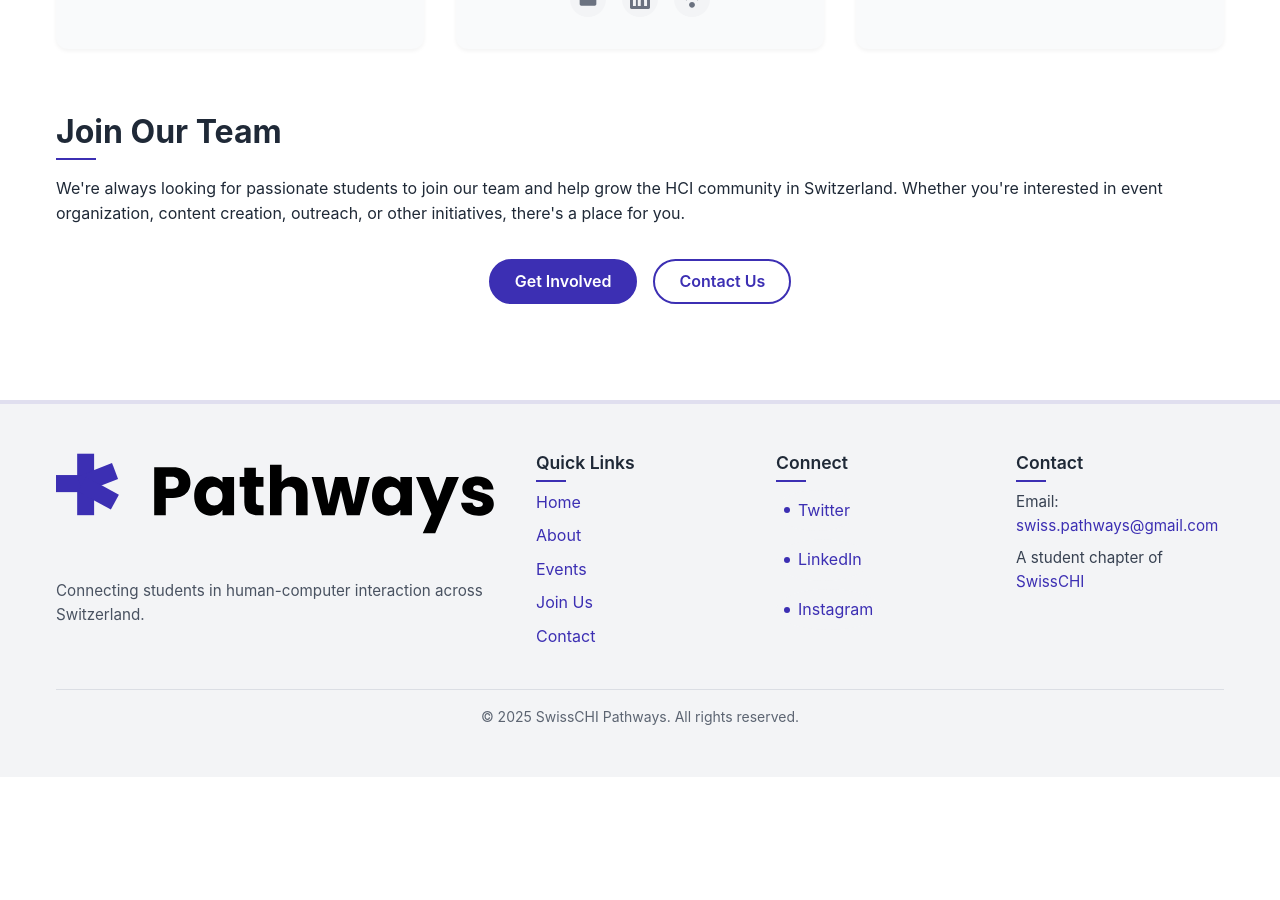
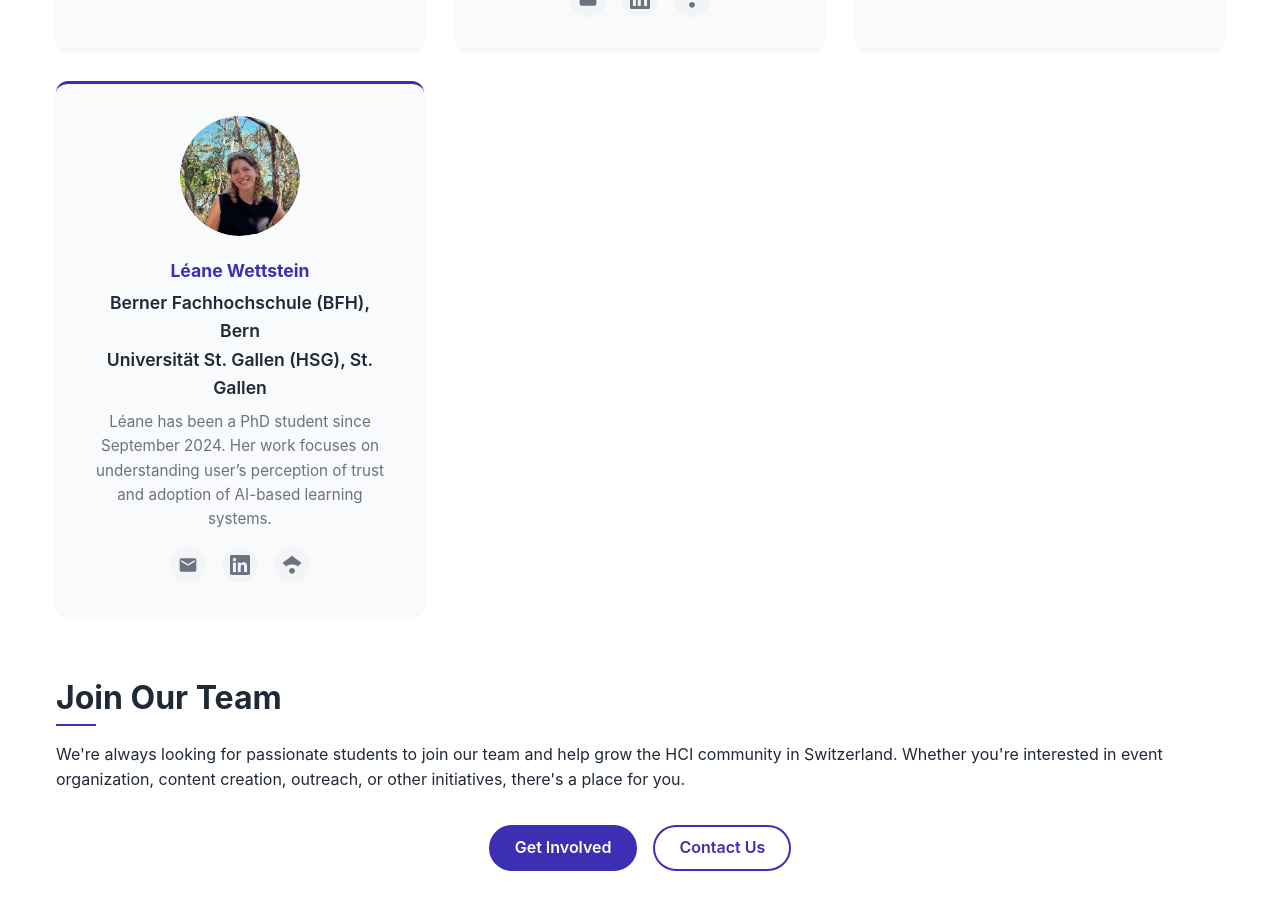
Before and after one commit to SwissCHI-Pathways/swisschi-pathways.github.io, a Jekyll site: the page built from team.md, in a window 1280 px wide and 900 px high, scrolled down 822 px. Built offline with Jekyll 4.4.1, drawn with Linux system fonts in a browser that asks for light colours; before the commit the page ends 1599 px from its top, so only the background shows below that.

Commit message:
Add Léane Wettstein's profile to the team page

```diff
--- a/team.md
+++ b/team.md
@@ -94,6 +94,36 @@
               </svg>
             </a>
             <a href="https://scholar.google.com/citations?user=hZFxf-kAAAAJ" class="social-link" title="Google Scholar">
+              <svg width="20" height="20" viewBox="0 0 24 24" fill="currentColor">
+                <path d="M5.242 13.769L0.5 9.5 12 1l11.5 8.5-4.742 4.269C17.548 12.179 14.992 11.5 12 11.5s-5.548.679-6.758 2.269z"/>
+                <path d="M12 15.5c-1.933 0-3.5 1.567-3.5 3.5s1.567 3.5 3.5 3.5 3.5-1.567 3.5-3.5-1.567-3.5-3.5-3.5z"/>
+              </svg>
+            </a>
+          </div>
+        </div>
+      </div>
+      <div class="team-member">
+        <div class="member-photo">
+          <div class="photo-placeholder">
+            <img src="{{ '/assets/images/team/leane.jpg' | relative_url }}" alt="Léane Wettstein" width="100" height="100">
+          </div>
+        </div>
+        <div class="member-info">
+          <h3>Léane Wettstein</h3>
+          <p class="member-affiliation">Berner Fachhochschule (BFH), Bern<br>Universität St. Gallen (HSG), St. Gallen</p>
+          <p class="member-bio">Léane has been a PhD student since September 2024. Her work focuses on understanding user’s perception of trust and adoption of AI-based learning systems.</p>
+          <div class="member-links">
+            <a href="mailto:leane.wettstein@bfh.ch" class="social-link" title="Email">
+              <svg width="20" height="20" viewBox="0 0 24 24" fill="currentColor">
+                <path d="M20 4H4c-1.1 0-1.99.9-1.99 2L2 18c0 1.1.9 2 2 2h16c1.1 0 2-.9 2-2V6c0-1.1-.9-2-2-2zm0 4l-8 5-8-5V6l8 5 8-5v2z"/>
+              </svg>
+            </a>
+            <a href="https://www.linkedin.com/in/leane-wettstein/" class="social-link" title="LinkedIn">
+              <svg width="20" height="20" viewBox="0 0 24 24" fill="currentColor">
+                <path d="M20.447 20.452h-3.554v-5.569c0-1.328-.027-3.037-1.852-3.037-1.853 0-2.136 1.445-2.136 2.939v5.667H9.351V9h3.414v1.561h.046c.477-.9 1.637-1.85 3.37-1.85 3.601 0 4.267 2.37 4.267 5.455v6.286zM5.337 7.433c-1.144 0-2.063-.926-2.063-2.065 0-1.138.92-2.063 2.063-2.063 1.14 0 2.064.925 2.064 2.063 0 1.139-.925 2.065-2.064 2.065zm1.782 13.019H3.555V9h3.564v11.452zM22.225 0H1.771C.792 0 0 .774 0 1.729v20.542C0 23.227.792 24 1.771 24h20.451C23.2 24 24 23.227 24 22.271V1.729C24 .774 23.2 0 22.222 0h.003z"/>
+              </svg>
+            </a>
+            <a href="https://scholar.google.com/citations?user=lUyFmKQAAAAJ" class="social-link" title="Google Scholar">
               <svg width="20" height="20" viewBox="0 0 24 24" fill="currentColor">
                 <path d="M5.242 13.769L0.5 9.5 12 1l11.5 8.5-4.742 4.269C17.548 12.179 14.992 11.5 12 11.5s-5.548.679-6.758 2.269z"/>
                 <path d="M12 15.5c-1.933 0-3.5 1.567-3.5 3.5s1.567 3.5 3.5 3.5 3.5-1.567 3.5-3.5-1.567-3.5-3.5-3.5z"/>
```
Also changed, not shown: assets/images/team/leane.jpg (added).
